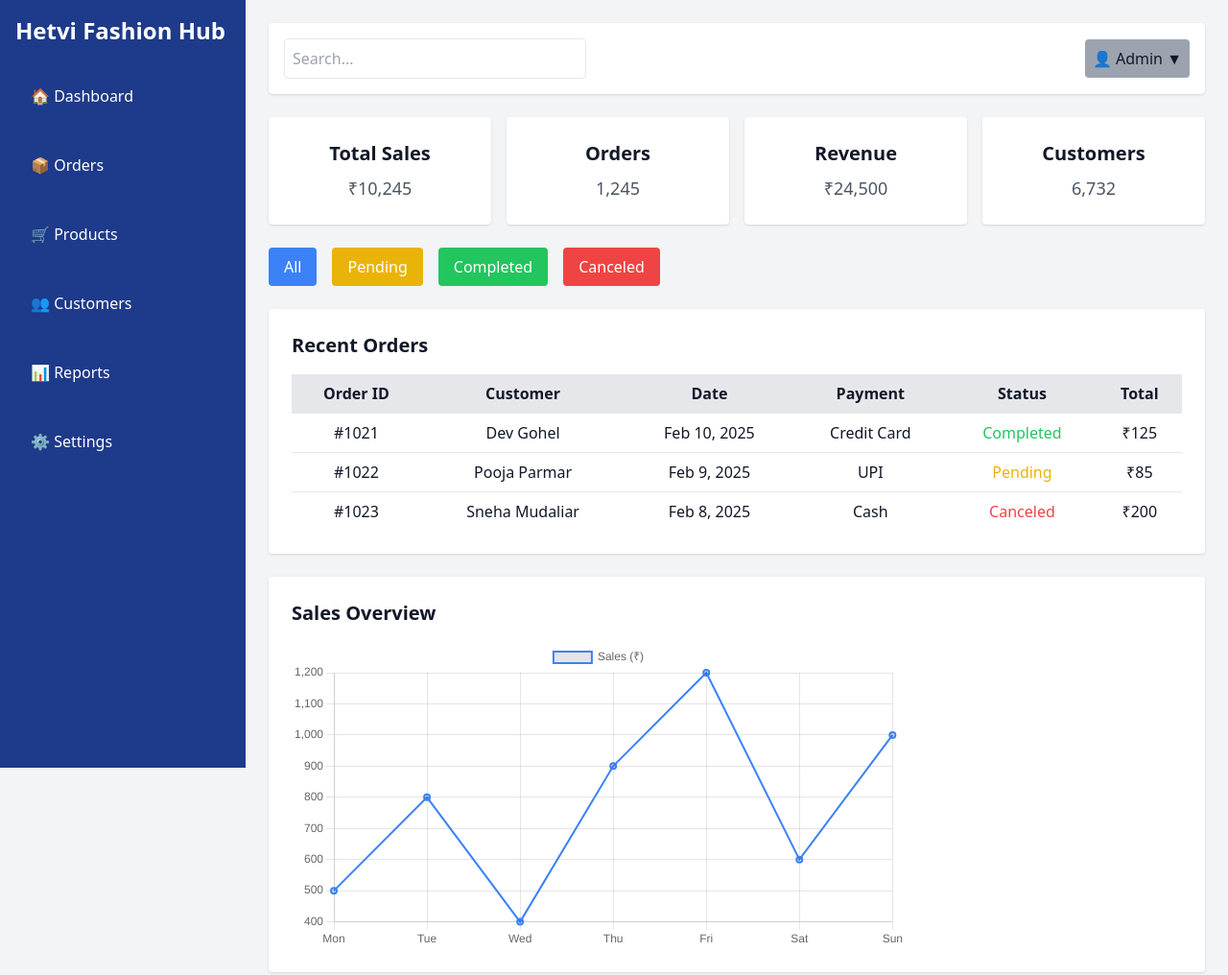
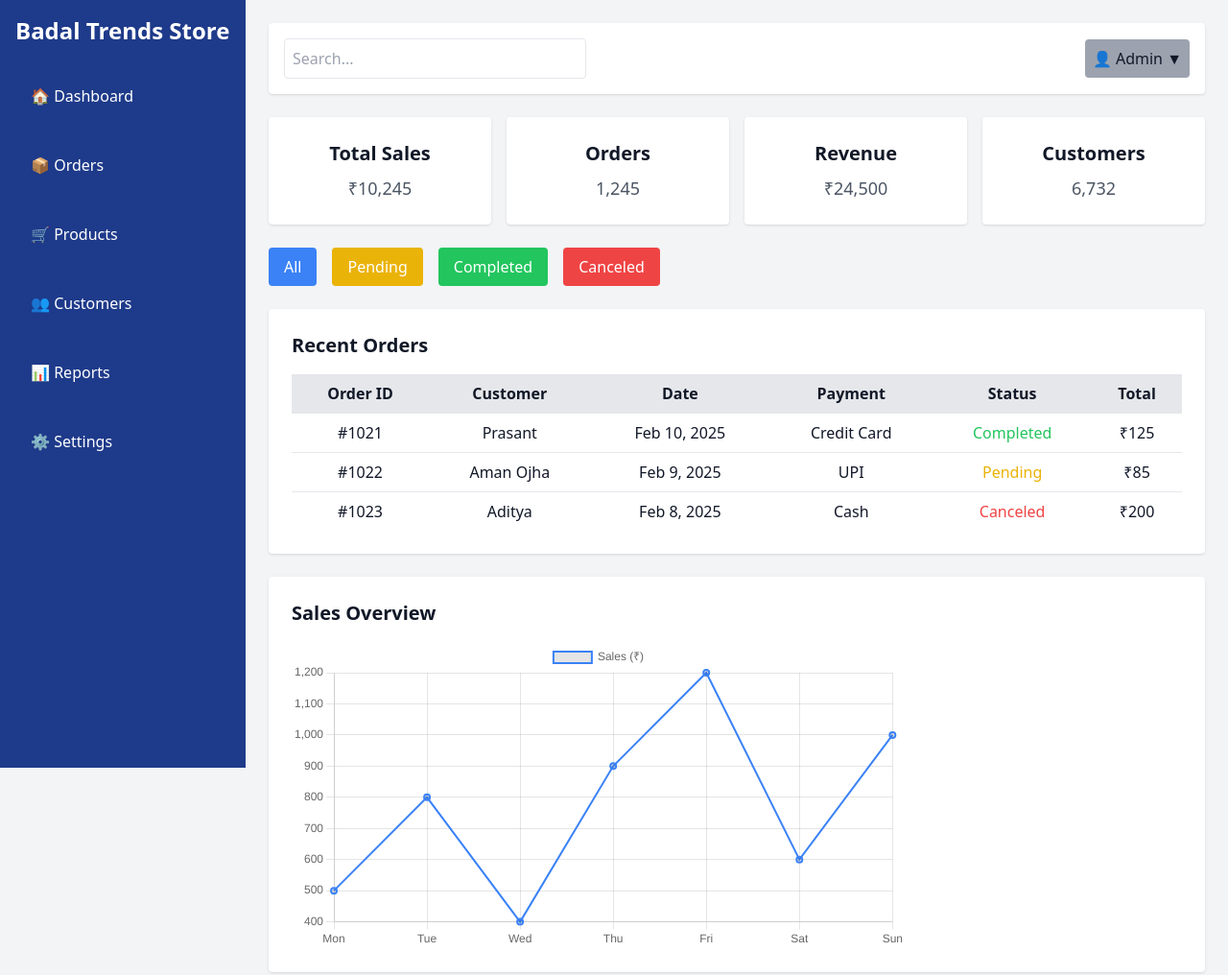
Before and after one commit to Badal07aman07kahalgaon/Responsive-Dashboard, a plain HTML site: page index.html in a window 1280 px wide. Shown: the whole page at 96% size. Drawn offline with nearby package versions, Linux system fonts and the light colour scheme.

Commit message:
Update index.html

```diff
--- a/index.html
+++ b/index.html
@@ -3,7 +3,7 @@
 <head>
     <meta charset="UTF-8">
     <meta name="viewport" content="width=device-width, initial-scale=1.0">
-    <title>Hetvi Fashion Hub - Dashboard</title>
+    <title>Badal Trends Store - Dashboard</title>
     <script src="https://cdn.tailwindcss.com"></script>
     <script src="https://cdn.jsdelivr.net/npm/chart.js"></script>
 </head>
@@ -12,7 +12,7 @@
     <!-- Sidebar -->
     <div class="flex">
         <aside class="w-64 bg-blue-900 dark:bg-gray-800 h-screen p-4 text-white hidden md:block">
-            <h2 class="text-2xl font-bold mb-6">Hetvi Fashion Hub</h2>
+            <h2 class="text-2xl font-bold mb-6">Badal Trends Store</h2>
             <ul class="space-y-4">
                 <li><a href="#" class="block py-4 px-4 hover:bg-blue-700 rounded">🏠 Dashboard</a></li>
                 <li><a href="#" class="block py-4 px-4 hover:bg-blue-700 rounded">📦 Orders</a></li>
@@ -83,7 +83,7 @@
                     <tbody id="ordersTable">
                         <tr class="text-center border-t" data-status="completed">
                             <td class="p-2">#1021</td>
-                            <td class="p-2">Dev Gohel</td>
+                            <td class="p-2">Prasant</td>
                             <td class="p-2">Feb 10, 2025</td>
                             <td class="p-2">Credit Card</td>
                             <td class="p-2 text-green-500">Completed</td>
@@ -91,7 +91,7 @@
                         </tr>
                         <tr class="text-center border-t" data-status="pending">
                             <td class="p-2">#1022</td>
-                            <td class="p-2">Pooja Parmar</td>
+                            <td class="p-2">Aman Ojha</td>
                             <td class="p-2">Feb 9, 2025</td>
                             <td class="p-2">UPI</td>
                             <td class="p-2 text-yellow-500">Pending</td>
@@ -99,7 +99,7 @@
                         </tr>
                         <tr class="text-center border-t" data-status="canceled">
                             <td class="p-2">#1023</td>
-                            <td class="p-2">Sneha Mudaliar</td>
+                            <td class="p-2">Aditya</td>
                             <td class="p-2">Feb 8, 2025</td>
                             <td class="p-2">Cash</td>
                             <td class="p-2 text-red-500">Canceled</td>
```
